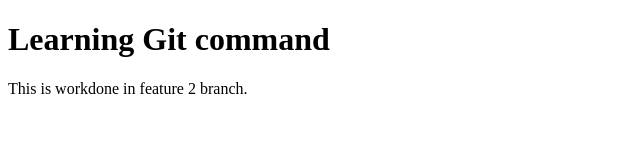
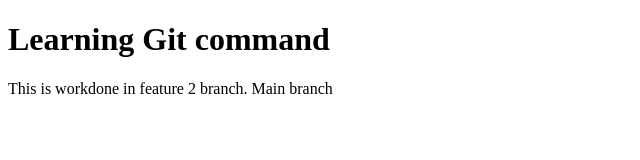
Before and after one commit to Charu-30/Another_one, a plain HTML site: page index.html in a window 1280 px wide. Shown: the whole page, without its empty margins (0-640 px from the left). Drawn offline with Linux system fonts and the light colour scheme.

Commit message:
Added main branch

```diff
--- a/index.html
+++ b/index.html
@@ -7,6 +7,6 @@
 </head>
 <body>
     <h1>Learning Git command</h1>
-    <p>This is workdone in feature 2 branch.</p>
+    <p>This is workdone in feature 2 branch. Main branch</p>
 </body>
 </html>
```
